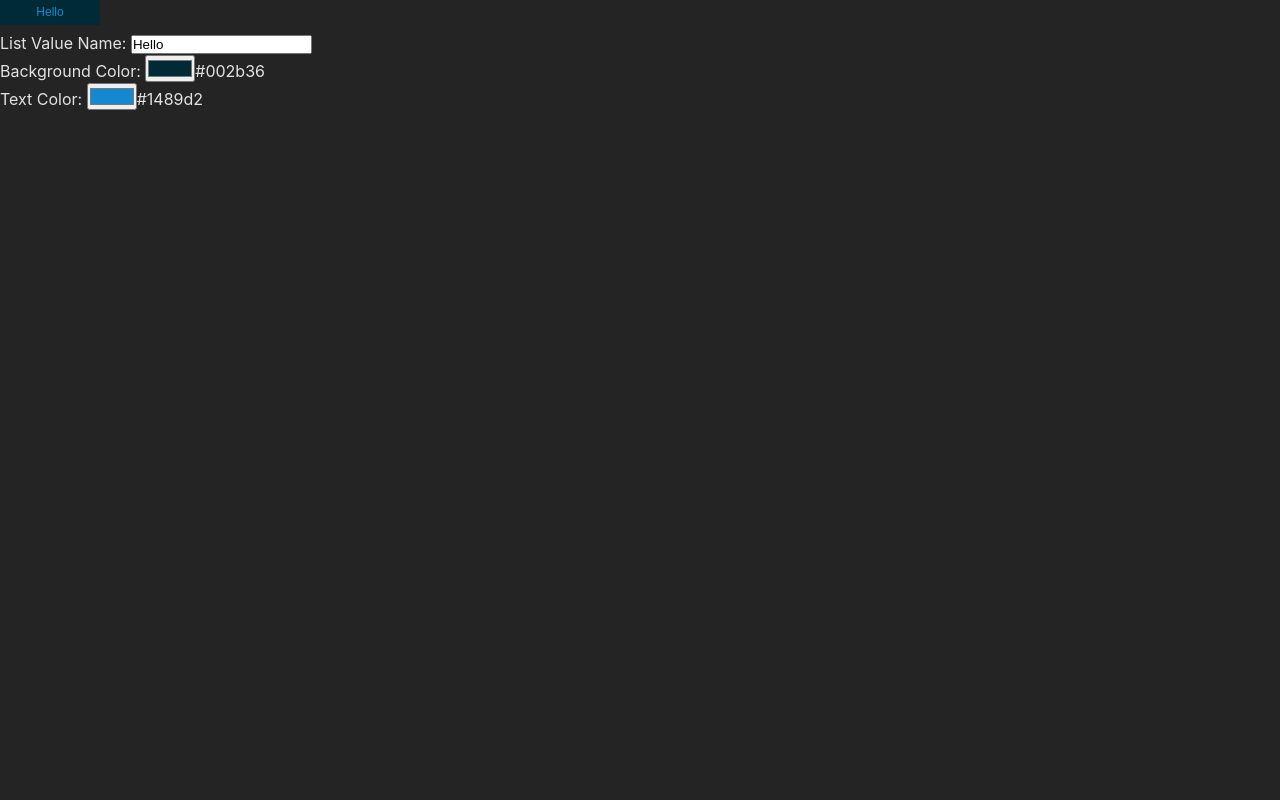
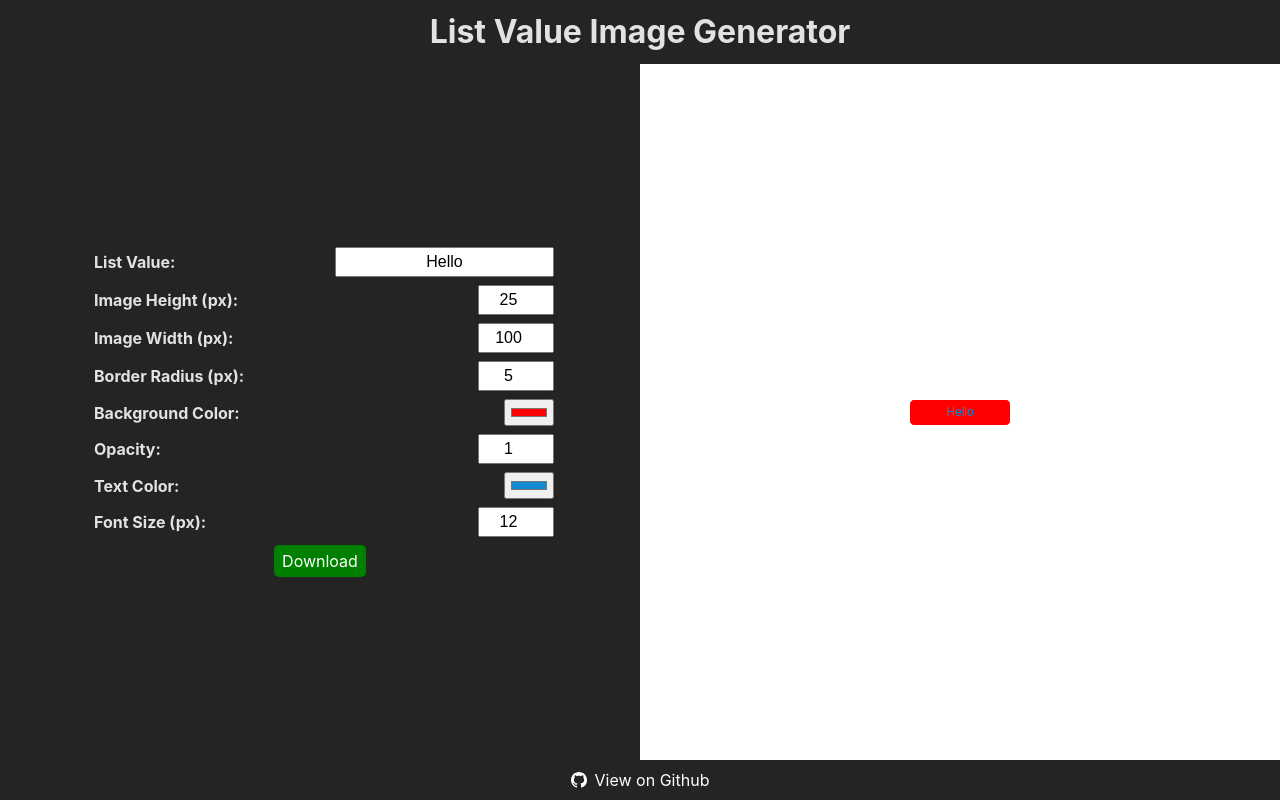
Before and after one commit to StevanFreeborn/ListValueImageGenerator, a React (Vite) app: page / in a window 1280 px wide. Built offline with nearby package versions, Linux system fonts and the light colour scheme; the HTML template or start-up script is replaced by a standard one.

Commit message:
feat: implement generating list value

```diff
--- a/src/App.module.css
+++ b/src/App.module.css
@@ -0,0 +1,102 @@
+.wrapper {
+  display: flex;
+  flex-direction: column;
+  width: 100%;
+}
+
+header,
+footer {
+  display: flex;
+  align-items: center;
+  justify-content: center;
+  padding: 0.5rem 0;
+}
+
+.githubLinkContainer>a {
+  display: flex;
+  align-items: center;
+  gap: 0.5rem;
+  color: white;
+  text-decoration: none;
+}
+
+.container {
+  display: flex;
+  align-items: center;
+  justify-content: space-evenly;
+  height: 100%;
+  width: 100%;
+}
+
+.settingsContainer {
+  width: 100%;
+  height: 100%;
+  flex: 1;
+  display: flex;
+  flex-direction: column;
+  justify-content: center;
+  align-items: center;
+}
+
+.settings {
+  width: 100%;
+  padding: 1rem;
+  max-width: 500px;
+}
+
+.canvasContainer {
+  width: 100%;
+  height: 100%;
+  flex: 1;
+  display: flex;
+  align-items: center;
+  justify-content: center;
+  background-color: #ffffff;
+}
+
+.formGroup {
+  padding: 0.25rem 0;
+  display: flex;
+  align-items: center;
+  justify-content: space-between;
+}
+
+.downloadContainer {
+  display: flex;
+  align-items: center;
+  justify-content: center;
+  padding: 0.25rem 0;
+}
+
+.downloadButton {
+  background-color: green;
+  text-decoration: none;
+  color: white;
+  padding: 0.25rem 0.5rem;
+  border-radius: 5px;
+}
+
+.downloadButton:hover {
+  background-color: rgb(2, 107, 2);
+}
+
+label {
+  margin: 0 0.5rem;
+  font-weight: bold;
+}
+
+input {
+  padding: 0.25rem;
+  font-size: 16px;
+  text-align: center;
+}
+
+@media only screen and (max-width: 768px) {
+  .container {
+    flex-direction: column;
+  }
+
+  .formGroup {
+    flex-direction: column;
+  }
+}
--- a/src/App.tsx
+++ b/src/App.tsx
@@ -1,12 +1,26 @@
-import { useEffect, useRef, useState } from 'react';
+import {
+  ChangeEvent,
+  useEffect,
+  useRef,
+  useState,
+} from 'react';
+import styles from './App.module.css';
 
 export default function App() {
-  const [listValue, setListValue] =
-    useState<string>('Hello');
-  const [textColor, setTextColor] =
-    useState<string>('#1489d2');
-  const [backgroundColor, setBackgroundColor] =
-    useState<string>('#002b36');
+  const [settings, setSettings] =
+    useState<GeneratorSettings>({
+      listValue: 'Hello',
+      textColor: '#1489d2',
+      fontSize: 12,
+      backgroundColor: '#FF0000',
+      opacity: 1,
+      height: 25,
+      width: 100,
+      borderRadius: 5,
+    });
+
+  const [downloadLink, setDownloadLink] =
+    useState<string>('');
 
   const canvasRef = useRef<HTMLCanvasElement>(null);
 
@@ -21,79 +35,213 @@ export default function App() {
       0,
       0,
       context.canvas.width,
-      context.canvas.width
+      context.canvas.height
     );
 
-    const width = 100;
-    const height = 25;
-
-    context.canvas.style.width = `${width}px`;
-    context.canvas.style.height = `${height}px`;
+    context.canvas.style.width = `${settings.width}px`;
+    context.canvas.style.height = `${settings.height}px`;
     const scale = window.devicePixelRatio;
 
-    context.canvas.height = Math.floor(height * scale);
-    context.canvas.width = Math.floor(width * scale);
+    context.canvas.height = Math.floor(
+      settings.height * scale
+    );
+    context.canvas.width = Math.floor(
+      settings.width * scale
+    );
+    context.globalAlpha = settings.opacity;
 
-    context.fillStyle = `${backgroundColor}`;
-    context.fillRect(
+    context.fillStyle = `${settings.backgroundColor}`;
+    context.strokeStyle = `${settings.backgroundColor}`;
+    context.beginPath();
+    context.roundRect(
       0,
       0,
       context.canvas.width,
-      context.canvas.height
+      context.canvas.height,
+      settings.borderRadius
     );
+    context.closePath();
+    context.stroke();
+    context.fill();
 
-    context.font = `12px Arial`;
-    context.fillStyle = `${textColor}`;
+    context.globalAlpha = 1;
+
+    context.font = `${settings.fontSize}px Arial`;
+    context.fillStyle = `${settings.textColor}`;
 
     context.textAlign = 'center';
     context.textBaseline = 'middle';
 
     context.fillText(
-      listValue,
+      settings.listValue,
       context.canvas.width / 2,
       context.canvas.height / 2
     );
-  }, [listValue, backgroundColor, textColor]);
+
+    setDownloadLink(context.canvas.toDataURL());
+  }, [settings]);
+
+  const handleInputChange = (
+    e: ChangeEvent<HTMLInputElement>
+  ) => {
+    const { name, value } = e.target;
+    setSettings(previous => ({
+      ...previous,
+      [name]: value,
+    }));
+  };
 
   return (
-    <div>
-      <header></header>
-      <main>
+    <div className={styles.wrapper}>
+      <header>
         <div>
+          <h1>List Value Image Generator</h1>
+        </div>
+      </header>
+      <main className={styles.container}>
+        <div className={styles.settingsContainer}>
+          <div className={styles.settings}>
+            <div className={styles.formGroup}>
+              <label htmlFor="listValue">
+                List Value:{' '}
+              </label>
+              <input
+                id="listValue"
+                name="listValue"
+                defaultValue={settings.listValue}
+                type="text"
+                onChange={handleInputChange}
+                maxLength={150}
+              ></input>
+            </div>
+            <div className={styles.formGroup}>
+              <label htmlFor="width">
+                Image Height (px):{' '}
+              </label>
+              <input
+                id="height"
+                name="height"
+                value={settings.height}
+                type="number"
+                onChange={handleInputChange}
+                min={1}
+                max={200}
+              ></input>
+            </div>
+            <div className={styles.formGroup}>
+              <label htmlFor="width">
+                Image Width (px):{' '}
+              </label>
+              <input
+                id="width"
+                name="width"
+                value={settings.width}
+                type="number"
+                onChange={handleInputChange}
+                min={1}
+                max={200}
+              ></input>
+            </div>
+            <div className={styles.formGroup}>
+              <label htmlFor="borderRadius">
+                Border Radius (px):{' '}
+              </label>
+              <input
+                id="borderRadius"
+                name="borderRadius"
+                value={settings.borderRadius}
+                type="number"
+                onChange={handleInputChange}
+                min={1}
+                max={100}
+              ></input>
+            </div>
+            <div className={styles.formGroup}>
+              <label htmlFor="backgroundColor">
+                Background Color:{' '}
+              </label>
+              <input
+                id="backgroundColor"
+                name="backgroundColor"
+                value={settings.backgroundColor}
+                type="color"
+                onChange={handleInputChange}
+              ></input>
+            </div>
+            <div className={styles.formGroup}>
+              <label htmlFor="opacity">Opacity: </label>
+              <input
+                id="opacity"
+                name="opacity"
+                defaultValue={settings.opacity}
+                type="number"
+                onChange={handleInputChange}
+                min={0}
+                max={1}
+                step={0.1}
+              ></input>
+            </div>
+            <div className={styles.formGroup}>
+              <label htmlFor="textColor">
+                Text Color:{' '}
+              </label>
+              <input
+                id="textColor"
+                name="textColor"
+                value={settings.textColor}
+                type="color"
+                onChange={handleInputChange}
+              ></input>
+            </div>
+            <div className={styles.formGroup}>
+              <label htmlFor="fontSize">
+                Font Size (px):{' '}
+              </label>
+              <input
+                id="fontSize"
+                name="fontSize"
+                defaultValue={settings.fontSize}
+                type="number"
+                onChange={handleInputChange}
+                min={1}
+                max={200}
+              ></input>
+            </div>
+            <div className={styles.downloadContainer}>
+              <a
+                className={styles.downloadButton}
+                href={downloadLink}
+                download={'image'}
+              >
+                Download
+              </a>
+            </div>
+          </div>
+        </div>
+        <div className={styles.canvasContainer}>
           <canvas ref={canvasRef}></canvas>
         </div>
-        <div>
-          <div>
-            <label>List Value Name: </label>
-            <input
-              defaultValue={listValue}
-              type="text"
-              onChange={e => setListValue(e.target.value)}
-            ></input>
-          </div>
-          <div>
-            <label>Background Color: </label>
-            <input
-              value={backgroundColor}
-              type="color"
-              onChange={e =>
-                setBackgroundColor(e.target.value)
-              }
-            ></input>
-            <span>{backgroundColor}</span>
-          </div>
-          <div>
-            <label>Text Color: </label>
-            <input
-              value={textColor}
-              type="color"
-              onChange={e => setTextColor(e.target.value)}
-            ></input>
-            <span>{textColor}</span>
-          </div>
+      </main>
+      <footer>
+        <div className={styles.githubLinkContainer}>
+          <a
+            className={styles.githubLink}
+            href="https://github.com/StevanFreeborn/ListValueImageGenerator"
+            target="_blank"
+          >
+            <svg
+              xmlns="http://www.w3.org/2000/svg"
+              width="16"
+              height="16"
+              fill="currentColor"
+              viewBox="0 0 16 16"
+            >
+              <path d="M8 0C3.58 0 0 3.58 0 8c0 3.54 2.29 6.53 5.47 7.59.4.07.55-.17.55-.38 0-.19-.01-.82-.01-1.49-2.01.37-2.53-.49-2.69-.94-.09-.23-.48-.94-.82-1.13-.28-.15-.68-.52-.01-.53.63-.01 1.08.58 1.23.82.72 1.21 1.87.87 2.33.66.07-.52.28-.87.51-1.07-1.78-.2-3.64-.89-3.64-3.95 0-.87.31-1.59.82-2.15-.08-.2-.36-1.02.08-2.12 0 0 .67-.21 2.2.82.64-.18 1.32-.27 2-.27.68 0 1.36.09 2 .27 1.53-1.04 2.2-.82 2.2-.82.44 1.1.16 1.92.08 2.12.51.56.82 1.27.82 2.15 0 3.07-1.87 3.75-3.65 3.95.29.25.54.73.54 1.48 0 1.07-.01 1.93-.01 2.2 0 .21.15.46.55.38A8.012 8.012 0 0 0 16 8c0-4.42-3.58-8-8-8z" />
+            </svg>{' '}
+            <span>View on Github</span>
+          </a>
         </div>
-      </main>
-      <footer></footer>
+      </footer>
     </div>
   );
 }
--- a/src/index.css
+++ b/src/index.css
@@ -2,6 +2,7 @@
   font-family: Inter, system-ui, Avenir, Helvetica, Arial, sans-serif;
   line-height: 1.5;
   font-weight: 400;
+  font-size: 16px;
 
   color-scheme: light dark;
   color: rgba(255, 255, 255, 0.87);
@@ -19,3 +20,9 @@
   margin: 0;
   box-sizing: border-box;
 }
+
+#root {
+  min-height: 100vh;
+  min-width: 100vw;
+  display: flex;
+}
```
Also changed, not shown: src/types.d.ts (added, +10 -0 lines), .eslintrc.cjs, .prettierrc.json.
